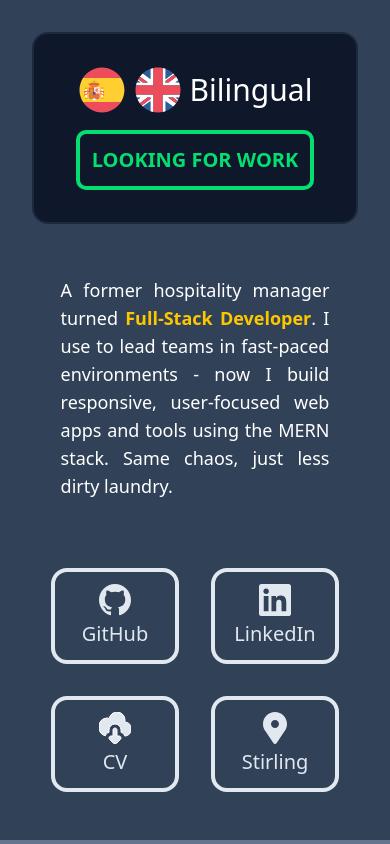
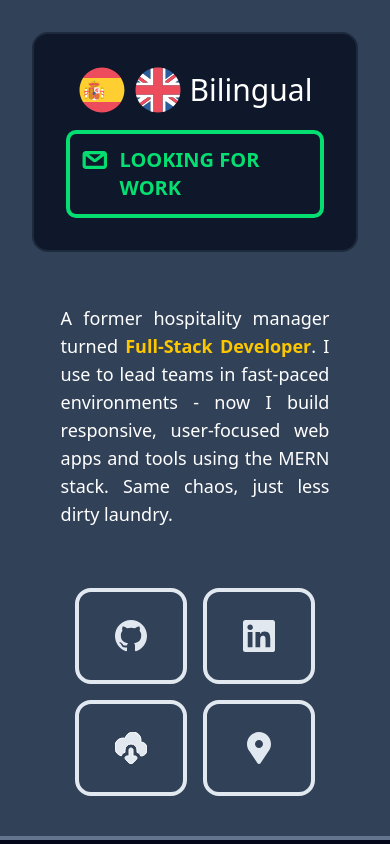
Before and after one commit to Asthere0n/portfolio-nextjs, a Next.js app: page / in a window 390 px wide. Shown: the part 1380-2224 px from the top of the page. Built offline with nearby package versions, Linux system fonts and the light colour scheme.

Commit message:
feat: enhance responsiveness and layout across multiple components

```diff
--- a/src/app/globals.css
+++ b/src/app/globals.css
@@ -4,6 +4,10 @@
 
 
 @custom-variant dark (&:is(.dark *));
+
+@theme{
+  --breakpoint-xs: 399px;
+}
 
 @theme inline {
   --color-background: var(--background);
--- a/src/components/Contact/EmploymentStatus/EmploymentStatus.tsx
+++ b/src/components/Contact/EmploymentStatus/EmploymentStatus.tsx
@@ -4,9 +4,16 @@ import React from 'react'
 export default function EmploymentStatus() {
   return (
     <Link
-      href='www.https://www.linkedin.com/in/cristian-sanchez-c/'
-      className='pointer text-xl hover:text-shadow-2xs text-shadow-white text-green-400 p-3 border-4 border-green-400 rounded-lg hover:bg-green-400 hover:text-white hover:shadow-2xl shadow-green-600 font-bold transition-all duration-300'>
-      LOOKING FOR WORK
+      href='https://www.linkedin.com/in/cristian-sanchez-c/'
+      className='group flex pointer text-xl hover:text-shadow-2xs text-shadow-white text-green-400 p-3 border-4 border-green-400 rounded-lg hover:bg-green-400 hover:text-white hover:shadow-2xl shadow-green-600 font-bold transition-all duration-300'>
+      <svg width="28" height="28" viewBox="0 0 24 24" fill="none" stroke="currentColor" strokeWidth={1} className='mr-3' xmlns="http://www.w3.org/2000/svg">
+        <path
+          fillRule="evenodd"
+          clipRule="evenodd"
+          d="M20 4C21.6569 4 23 5.34315 23 7V17C23 18.6569 21.6569 20 20 20H4C2.34315 20 1 18.6569 1 17V7C1 5.34315 2.34315 4 4 4H20ZM19.2529 6H4.74718L11.3804 11.2367C11.7437 11.5236 12.2563 11.5236 12.6197 11.2367L19.2529 6ZM3 7.1688V17C3 17.5523 3.44772 18 4 18H20C20.5523 18 21 17.5523 21 17V7.16882L13.8589 12.8065C12.769 13.667 11.231 13.667 10.1411 12.8065L3 7.1688Z"
+          className="fill-current text-green-400 group-hover:text-white transition-colors duration-300"
+        />
+      </svg>LOOKING FOR WORK
     </Link>
   )
 }
--- a/src/components/ContactLinks/ContactButton/ContactButton.tsx
+++ b/src/components/ContactLinks/ContactButton/ContactButton.tsx
@@ -13,9 +13,11 @@ export default function ContactButton(props: Props) {
             <Link href={props.link}
                 target='_blank'
                 rel='noopener noreferrer'
-                className='border-4 border-slate-200 rounded-2xl p-3 h-24 w-32 flex flex-col justify-between items-center m-4 hover:border-yellow-400 hover:text-yellow-400 hover:bg-slate-900 hover:shadow-2xl active:shadow-2xl shadow-amber-600 transition-all duration-300'>
+                className='border-4 border-slate-200 rounded-2xl p-1 sm:p-3 h-24 w-28 sm:w-32 flex flex-col justify-center items-center m-2 sm:m-4 hover:border-yellow-400 hover:text-yellow-400 hover:bg-slate-900 hover:shadow-2xl active:shadow-2xl shadow-amber-600 transition-all duration-300'>
                 {props.icon}
-                <p className='text-xl'>
+                <p
+                    className='text-xl hidden sm:block'
+                >
                     {props.name}
                 </p>
             </Link>
--- a/src/components/Learning/LearningCaroussel.tsx
+++ b/src/components/Learning/LearningCaroussel.tsx
@@ -31,7 +31,7 @@ export function LearningCaroussel() {
             button: "See more",
             src: "/img/grokkingalgorithms.jpg",
             link:"https://www.amazon.co.uk/Grokking-Algorithms-illustrated-programmers-curious/dp/1617292230",
-            description: "Despite being written with Python developers on mind, I found very useful it's code examples and it's graphs. I also appreciate the practicality of the book focusing in algorithms that are commonly useful within the industry (such us quicksort, binary search, hash tables or node trees). I think I fall in love with coding when I fully wrapped my mind around the concept of recursivity and how we can solve very complex problems by reducing them into very small and simple problems using recursivity."
+            description: "I appreciate the practicality of the book focusing in algorithms that are commonly useful within the industry (such us quicksort, binary search, hash tables or node trees). I think I fall in love with coding when I fully wrapped my mind around the concept of recursivity and how we can solve very complex problems by reducing them into very small and simple problems using recursivity."
         },
         {
             title: "Learn Git Branching",
--- a/src/components/Stack/Stack.tsx
+++ b/src/components/Stack/Stack.tsx
@@ -19,7 +19,7 @@ import Miro from '../../../public/icons/Miro'
 export default function Stack() {
     return (
         <div className='w-full min-h-[100dvh] flex flex-col justify-center'>
-            <div className=' flex flex-col items-start lg:flex-row justify-center lg:items-center lg:items-start lg:px-28 pt-16'>
+            <div className=' flex flex-col items-start lg:flex-row w-full justify-center md:items-start lg:px-28 pt-16'>
 
                 <div className='md:m-8 w-[90%] lg:w-[60%] '>
                     <h2 className='text-3xl md:text-5xl text-slate-200 ml-4'>But what's <span className='text-yellow-400'>MERN</span>?</h2>
@@ -30,7 +30,7 @@ export default function Stack() {
                     <MERNLetter name='NodeJs' delay={30} color='lime' icon={<Nodejs />} subtitle='JavaScript Runtime environment' />
                     <div className='bg-cyan-400 text-cyan-400 bg-lime-400 text-lime-400 bg-green-400 text-green-400'></div>
                 </div>
-                <div className='flex flex-col my-8 w-full lg:m-8 items-center lg:items-start'>
+                <div className='flex flex-col my-8 lg:m-8 items-center lg:items-start ml-12'>
                     <h3 className='text-2xl md:text-4xl w-full ml-8 mb-8 text-slate-200'>Other <span className='text-yellow-400'>Technologies</span></h3>
                     <ul className='grid grid-cols-3 w-fit justify-center items-center'>
                         <li className='font-bold h-24 w-24 md:h-32 md:w-32 text-sm flex flex-col justify-around items-center p-4 bg-yellow-400 text-black '><JavaScript /> JavaScript</li>
--- a/src/components/Work/Moving/Moving.module.css
+++ b/src/components/Work/Moving/Moving.module.css
@@ -92,7 +92,7 @@
   transform-origin: center center;
 }
 
-@media screen and (max-width: 799px) {
+@media screen and (max-width: 478px) {
   .container {
     width: 300px;
 
--- a/src/components/Work/WorkCard/WorkCard.module.css
+++ b/src/components/Work/WorkCard/WorkCard.module.css
@@ -35,7 +35,7 @@
   transform: rotateY(180deg);
 }
 
-@media screen and (max-width: 870px) {
+@media screen and (max-width: 400px) {
  .flip-card{
   width: 300px;
   height: 400px;
--- a/src/components/Work/WorkCard/WorkCard.tsx
+++ b/src/components/Work/WorkCard/WorkCard.tsx
@@ -18,7 +18,7 @@ export default function WorkCard(props: Props) {
             <div className={styles["flip-card"]}>
                 <div className={styles["flip-card-inner"]}>
                     <div className={styles["flip-card-front"]}>
-                        <div className='w-[300px] h-[400px] md:w-full md:h-full flex flex-col md:grid md:grid-cols-3 md:grid-rows-3 p-6 rounded-2xl border-2 justify-around items-start border-slate-600 bg-slate-800 overflow-hidden'>
+                        <div className='w-[300px] h-[400px] sm:w-full sm:h-full flex flex-col sm:grid sm:grid-cols-3 sm:grid-rows-3 p-6 rounded-2xl border-2 justify-around items-start border-slate-600 bg-slate-800 overflow-hidden'>
                             <div className=' flex justify-start items-center gap-4 col-start-1 col-end-4' >
                                 <Image src={props.src} alt='' width={80} height={80} className='rounded-md' />
                                 <div className='flex flex-col items-start'>
@@ -38,7 +38,7 @@ export default function WorkCard(props: Props) {
                         </div>
                     </div>
                     <div className={styles["flip-card-back"]}>
-                        <div className='w-[300px] h-[400px] text-sm md:text-xl md:w-full md:h-full flex rounded-2xl border-2 border-slate-600 bg-slate-800 overflow-hidden p-4 px-8'>
+                        <div className='w-[300px] h-[400px] text-sm sm:text-xl sm:w-full sm:h-full flex rounded-2xl border-2 border-slate-600 bg-slate-800 overflow-hidden p-4 px-8'>
                             <p className='text-left flex h-full items-center'>{props.description}</p>
                         </div>
                     </div>
--- a/src/components/ui/carousel.tsx
+++ b/src/components/ui/carousel.tsx
@@ -103,7 +103,7 @@ const Slide = ({ slide, index, current, handleSlideClick }: SlideProps) => {
             decoding="sync"
           />
           <div
-            className="absolute inset-0 pointer-events-none"
+            className="absolute inset-0 pointer-events-none "
             style={{
               background: "linear-gradient(to top, rgba(0,0,0,1) 20%, rgba(0,0,0,0) 60%)",
             }}
@@ -130,7 +130,7 @@ const Slide = ({ slide, index, current, handleSlideClick }: SlideProps) => {
                 {button}
                 </a>
           </div>
-            <p className="text-left">{description}</p>
+            <p className="text-left max-h-[50%] overflow-hidden">{description}</p>
             <div className="flex justify-center">
             </div>
         </article>
```
Also changed, not shown: src/components/ExpandableCard/cards/ExpandedCard.tsx (+7 -7 lines).
